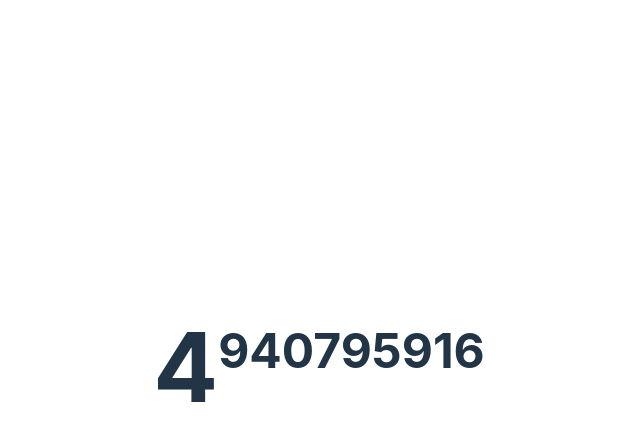
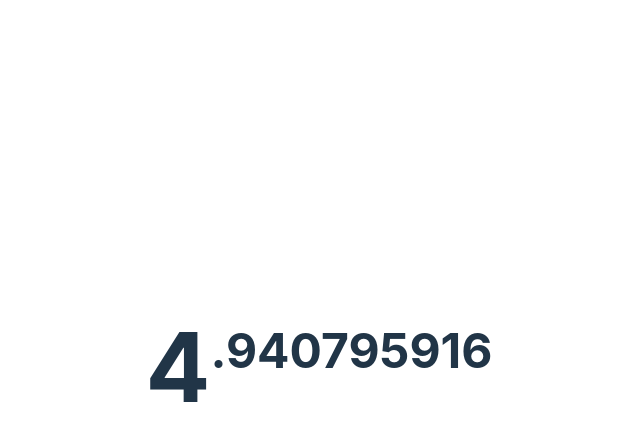
Before and after one commit to CodeLikeObama/mortalityClock, a React (Vite) app in the folder mortalityClock/: page / in a window 1280 px wide. Both pictures are taken after typing "2020-01-15" into the empty fields and a click on the button "Start". Shown: the top 440 px of the page, without its empty margins (321-961 px from the left). Built offline with nearby package versions, Linux system fonts and the light colour scheme.

Commit message:
adds dot to fractional representation

```diff
--- a/mortalityClock/src/AgeDisplay.jsx
+++ b/mortalityClock/src/AgeDisplay.jsx
@@ -41,7 +41,7 @@ const AgeDisplay = ({ birthDate, onClearStorage }) => {
     <>
       <div className="age-container">
         <h1 id="year">{age.diffYears}</h1>
-        <h2 id="fractional">{age.fractional}</h2>
+        <h2 id="fractional">.{age.fractional}</h2>
       </div>
      <button onClick={onClearStorage}>reset</button>
     </>
```
